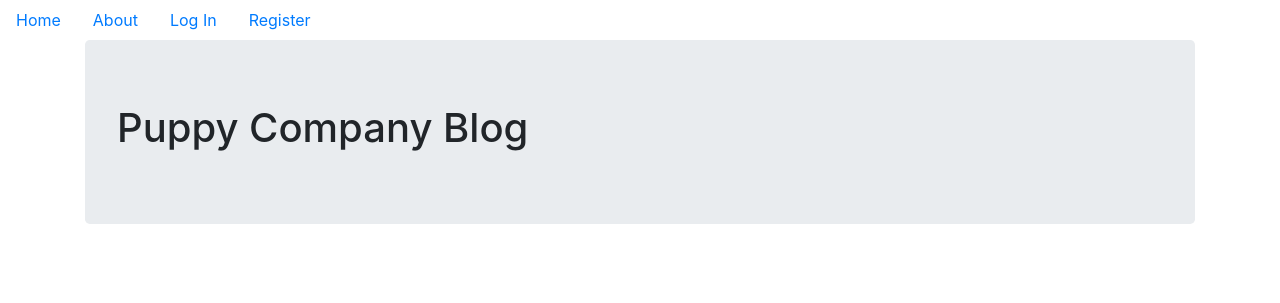
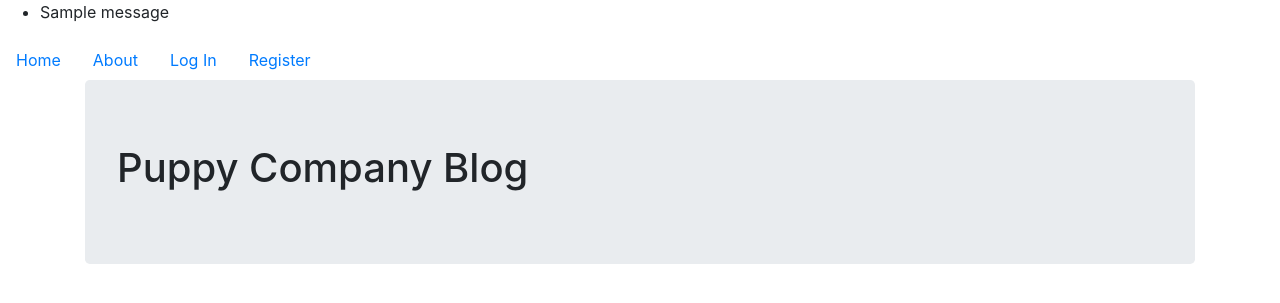
Before and after one commit to seraficaj/PythonFlaskBootcamp, a Flask app: page / in a window 1280 px wide. Shown: the top 303 px of the page. Run offline with Flask 2, Linux system fonts and the light colour scheme; tables that the repository leaves empty hold one stand-in row (values such as "Sample post"); one stand-in notice (Sample message) is shown; some libraries are stand-ins or nearby versions.

Commit message:
114. updates. login, logout, register, with flashes

```diff
--- a/puppycompanyblog/templates/base.html
+++ b/puppycompanyblog/templates/base.html
@@ -27,6 +27,13 @@
     <title></title>
   </head>
   <body>
+    {% with messages = get_flashed_messages() %} {% if messages %}
+    <ul class="flashes">
+      {% for message in messages %}
+      <li>{{ message }}</li>
+      {% endfor %}
+    </ul>
+    {% endif %} {% endwith %}
     <ul class="nav">
       <li class="nav-link">
         <a href="{{url_for('core.index')}}">Home</a>
```
